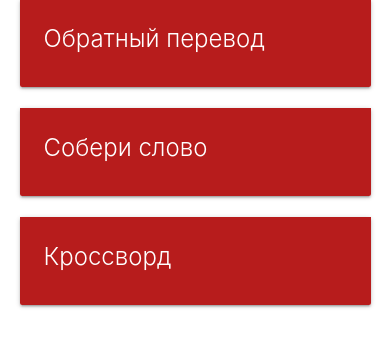
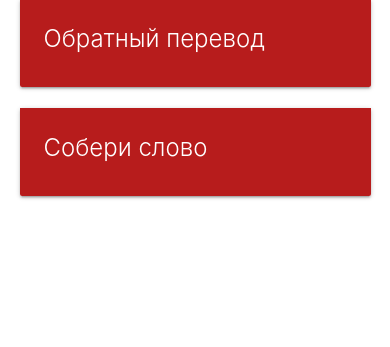
Before and after one commit to nikkimontoya/tuvocabulario, a Django app: page /exercises/ in a window 390 px wide. Shown: the part 213-560 px from the top of the page. Run offline with Django 3.2, Linux system fonts and the light colour scheme.

Commit message:
#fix стили

```diff
--- a/mainapp/static/mainapp/css/style.css
+++ b/mainapp/static/mainapp/css/style.css
@@ -170,6 +170,12 @@ a.letter[data-count="0"] {
 	margin-top: 20px;
 }
 
+@media(max-width: 992px) {
+	.exercises-links-container > a[href="/exercises/crossword/"] {
+		display: none;
+	}
+}
+
 @media(min-width: 900px) {
 	#crossword-container > * {
 	    max-width: 50%;
```
